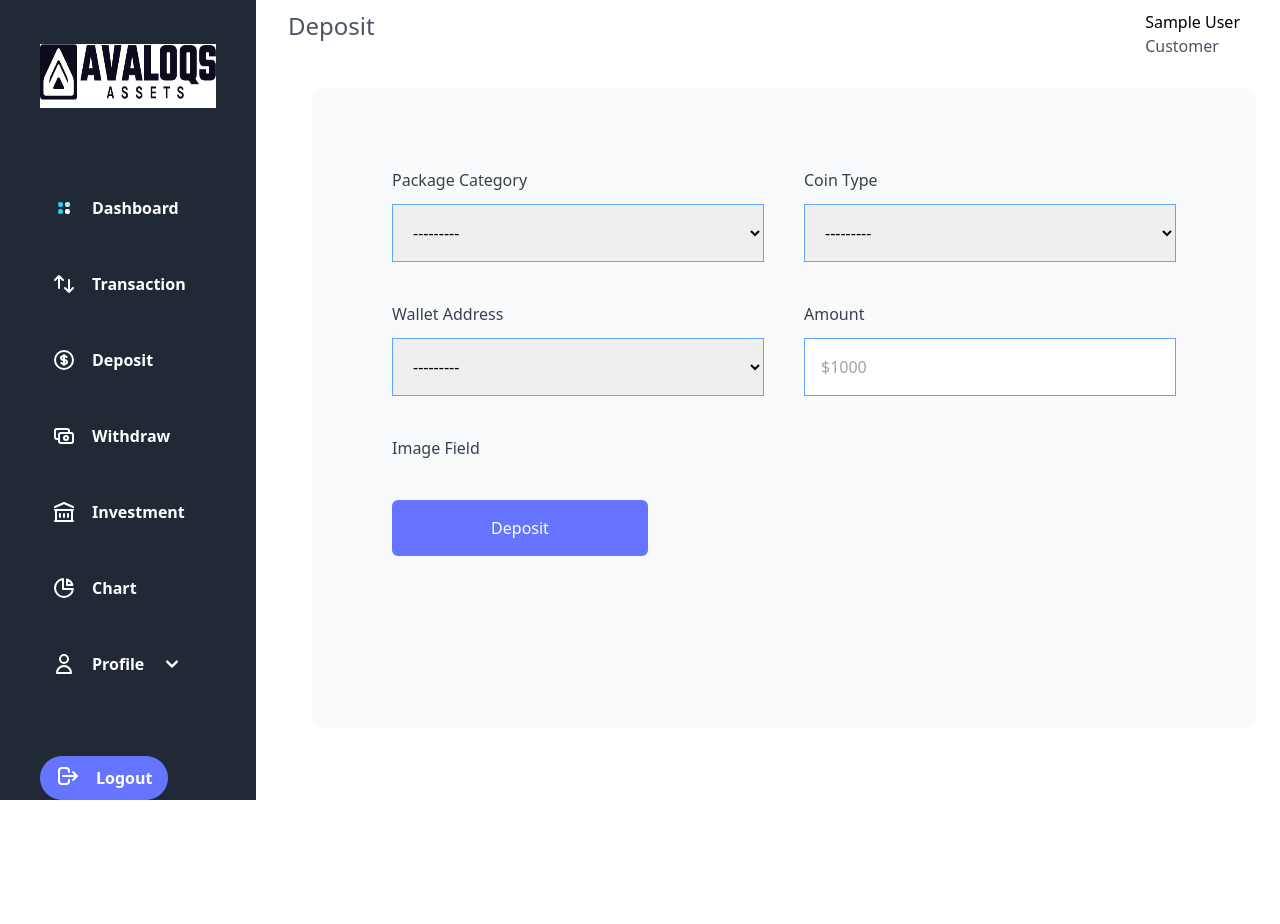
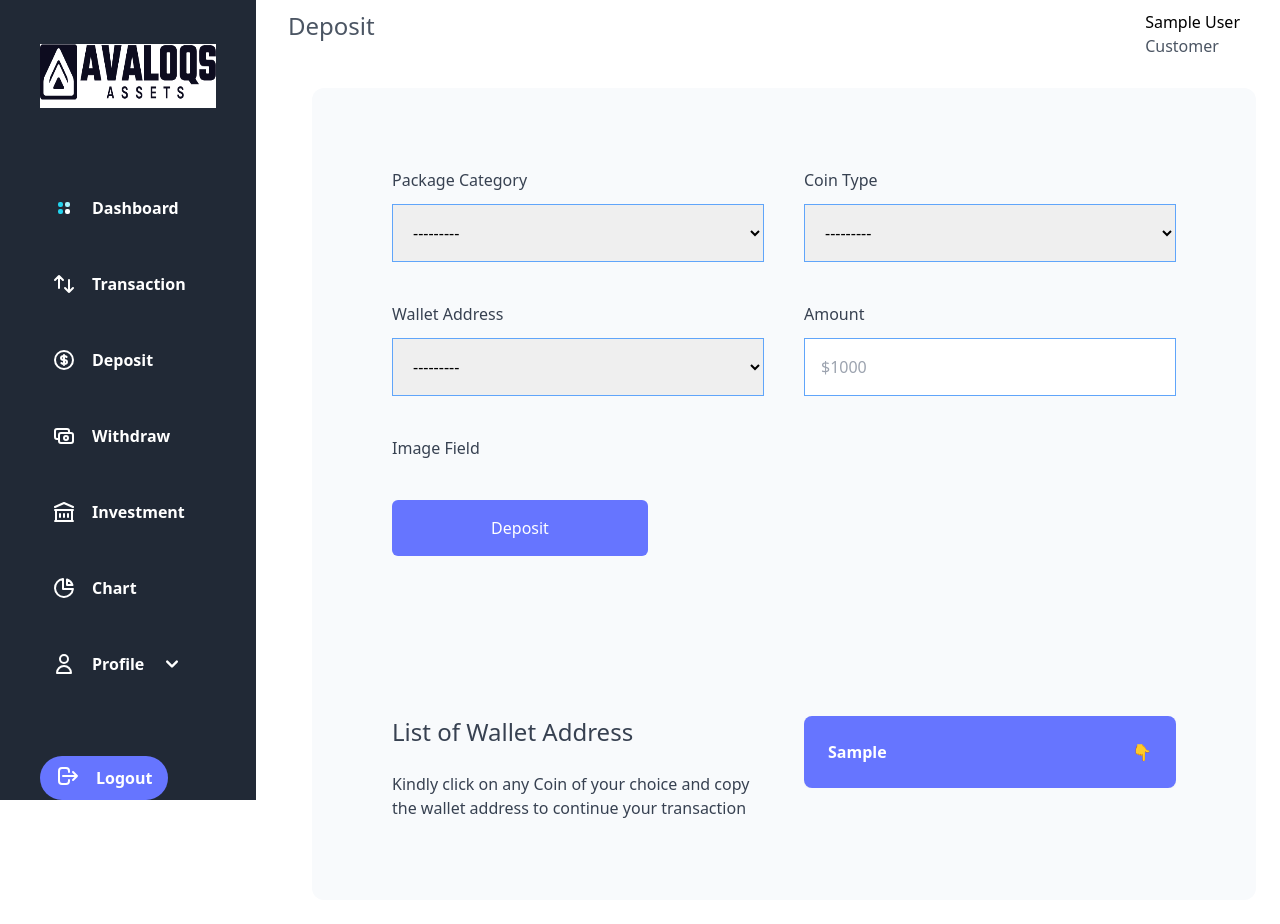
Before and after one commit to struckchure/vicsite, a Django app: page /transactions/deposit/ in a window 1280 px wide. Before the commit the page ends 800 px from the top, so only its background shows below. Run offline with Django 3.2, Linux system fonts and the light colour scheme; a user stored in the database is signed in; tables that the repository leaves empty hold one stand-in row (values such as "Sample post").

Commit message:
added accordion to deposit page

```diff
--- a/static/css/styles.css
+++ b/static/css/styles.css
@@ -786,6 +792,14 @@ Ensure the default browser behavior of the `hidden` attribute.
   height: 24rem;
 }
 
+.h-\[auto\] {
+  height: auto;
+}
+
+.max-h-0 {
+  max-height: 0px;
+}
+
 .w-full {
   width: 100%;
 }
@@ -1455,12 +1478,12 @@ Ensure the default browser behavior of the `hidden` attribute.
   padding-bottom: 14rem;
 }
 
-.pb-4 {
-  padding-bottom: 1rem;
-}
-
-.pb-10 {
-  padding-bottom: 2.5rem;
+.pt-0 {
+  padding-top: 0px;
+}
+
+.pb-6 {
+  padding-bottom: 1.5rem;
 }
 
 .text-left {
@@ -1701,6 +1724,18 @@ Ensure the default browser behavior of the `hidden` attribute.
   transition-duration: 150ms;
 }
 
+.transition-transform {
+  transition-property: transform;
+  transition-timing-function: cubic-bezier(0.4, 0, 0.2, 1);
+  transition-duration: 150ms;
+}
+
+.transition-all {
+  transition-property: all;
+  transition-timing-function: cubic-bezier(0.4, 0, 0.2, 1);
+  transition-duration: 150ms;
+}
+
 .duration-75 {
   transition-duration: 75ms;
 }
--- a/templates/transactions/deposit.html
+++ b/templates/transactions/deposit.html
@@ -7,7 +7,7 @@
 {% block pagetitle %}Deposit{% endblock pagetitle %}
 
 {% block content %}
-<div class="rounded-xl h-[80vh] font-medium bg-slate-50/100">
+<div class="rounded-xl h-[auto] font-medium bg-slate-50/100">
     <section class="p-20">
         <form method="POST" action="{% url 'deposit' %}">
             {% csrf_token %}
@@ -66,6 +66,51 @@
             </div>
         </form>
     </section>
+
+    <div class="grid grid-cols-1 gap-10 sm:grid-cols-2 p-20">
+        <!-- Wallet Address  -->
+        <div class="text-gray-700">
+            <h1 class="text-2xl pb-6">List of Wallet Address</h1>
+            <p>Kindly click on any Coin of your choice and copy the wallet address to continue your transaction</p>
+        </div>
+        <div class="space-y-4">
+            {% for details in detail %}
+            <div
+              x-data="{ activeAccordion: false, maxHeight: 0 }"
+              x-init="maxHeight = `${$refs.accordionContent.scrollHeight}px`"
+              class="overflow-hidden"
+            >
+              <button
+                @click="activeAccordion = !activeAccordion"
+                class="flex items-center justify-between w-full p-6 text-white bg-[#6675FF] shadow-sm rounded-lg"
+              >
+                <h2 class="font-semibold">{{ details.coin }}<h2>
+
+                <span
+                  :class="{ '-rotate-180': activeAccordion }"
+                  class="transition"
+                  aria-hidden="true"
+                >
+                  👇
+                </span>
+              </button>
+
+              <div
+                x-ref="accordionContent"
+                :class="{ 'mt-4': activeAccordion }"
+                :style="activeAccordion && { 'max-height': maxHeight }"
+                class="transition-all max-h-0"
+              >
+                <p class="bg-gray-200 p-6 font-normal">
+                  {{ details.coin_wallet_address }}
+                </p>
+              </div>
+            </div>
+            {% endfor %}
+
+          </div>
+
+    </div>
 </div>
 
 {% endblock content %}
--- a/transactions/views.py
+++ b/transactions/views.py
@@ -42,7 +42,10 @@ def DepositView(request):
     else:
         form = DepositForm()
         print("Form not valid")
-    return render(request, "transactions/deposit.html", {"form": form})
+    return render(request, "transactions/deposit.html", {
+        "form": form,
+        "detail": CoinAddress.objects.all()
+    })
 
 class TransactionHistoryView(LoginRequiredMixin, TemplateView):
     """
```
Also changed, not shown: other parts of static/css/styles.css (+61 -60 lines).
